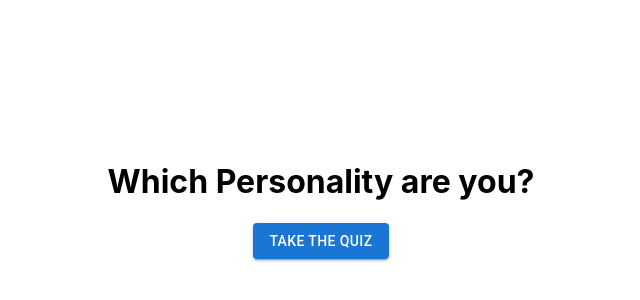
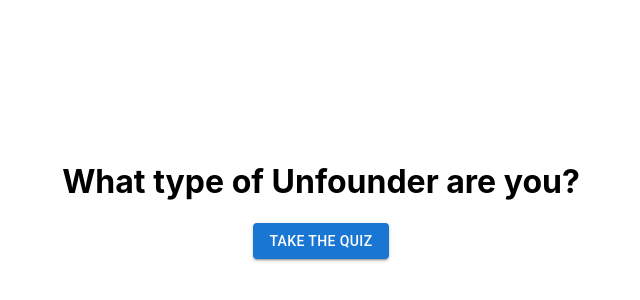
Before and after one commit to 394-s22/unfound1, a React (Create React App) app: page / in a window 1280 px wide. Shown: the part 200-500 px from the top of the page, without its empty margins (319-959 px from the left). Built offline with nearby package versions, Linux system fonts and the light colour scheme.

Commit message:
Title change

```diff
--- a/src/App.js
+++ b/src/App.js
@@ -20,7 +20,7 @@ function App() {
   return (
     <>
     <div className="centered">
-    <h1> Which Personality are you? </h1>
+    <h1> What type of  Unfounder are you? </h1>
       <Button halfWidth variant="contained" color="primary" href="/question">Take the quiz</Button>
       </div>
     </>
```
